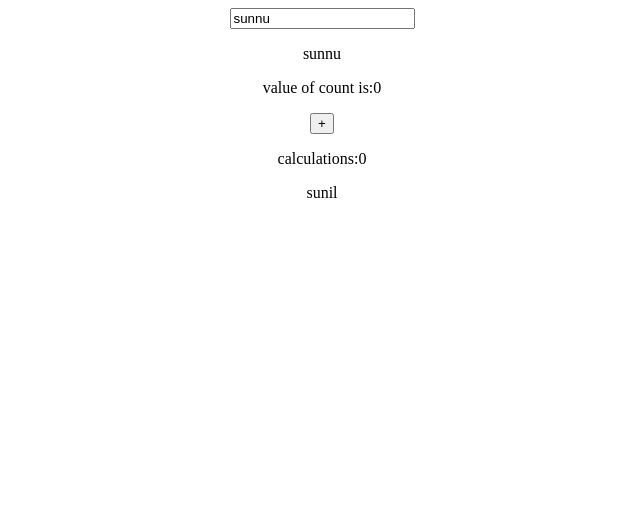
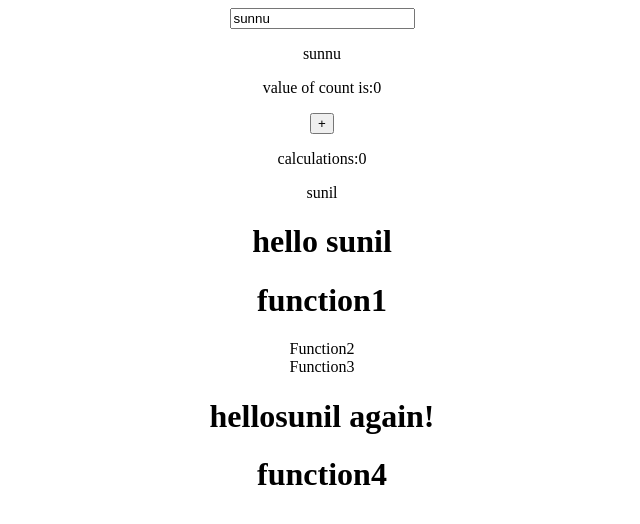
Before and after one commit to sunil-dhi/reactjsPractice, a React (Create React App) app: page / in a window 1280 px wide. Shown: the top 524 px of the page, without its empty margins (318-958 px from the left). Built offline with nearby package versions, Linux system fonts and the light colour scheme.

Commit message:
usecontext hook added

```diff
--- a/src/App.js
+++ b/src/App.js
@@ -1,11 +1,14 @@
 import './App.css';
 import Usestatehook from './ReactHooks/UseStateHook'
 import UseEffectHook from './ReactHooks/UseEffectHook'
+import UseContextHook from './ReactHooks/usecontext/UseContextHook'
 function App() {
   return (
     <div className="App">
       <Usestatehook />
       <UseEffectHook />
+      <UseContextHook />
+
     </div>
   );
 }
--- /dev/null
+++ b/src/ReactHooks/usecontext/Function1.js
@@ -0,0 +1,11 @@
+import React from 'react';
+
+const Function1 = () => {
+  return (
+    <div>
+           <h1>function1</h1>
+    </div>
+  )
+}
+
+export default Function1
--- /dev/null
+++ b/src/ReactHooks/usecontext/Function2.js
@@ -0,0 +1,9 @@
+import React from 'react'
+
+const Function2 = () => {
+  return (
+    <div>Function2</div>
+  )
+}
+
+export default Function2
--- /dev/null
+++ b/src/ReactHooks/usecontext/Function3.js
@@ -0,0 +1,9 @@
+import React from 'react'
+
+const Function3 = () => {
+  return (
+    <div>Function3</div>
+  )
+}
+
+export default Function3
--- /dev/null
+++ b/src/ReactHooks/usecontext/Function4.js
@@ -0,0 +1,15 @@
+import React, { useContext } from 'react'
+import {UserContext} from './UseContextHook'
+const Function4 = () => {
+    const user=useContext(UserContext)
+
+  return (
+    <div>
+        <h1>{`hello${user} again!`}</h1>
+        <h1>function4</h1>
+
+        </div>
+  )
+}
+
+export default Function4
--- /dev/null
+++ b/src/ReactHooks/usecontext/UseContextHook.js
@@ -0,0 +1,24 @@
+import React,{createContext, useState} from 'react'
+import Function1 from './Function1'
+import Function2 from './Function2'
+import Function3 from './Function3'
+import Function4 from './Function4'
+
+export const UserContext=createContext();
+const UseContextHook = () => {
+    const [name,setName]=useState('sunil')
+
+  return (
+    <div>
+        <UserContext.Provider value={name}>
+            <h1>{`hello ${name}`}</h1>
+        <Function1 />
+        <Function2 />
+        <Function3 />
+        <Function4 />
+        </UserContext.Provider>
+    </div>
+  )
+}
+
+export default UseContextHook
```
